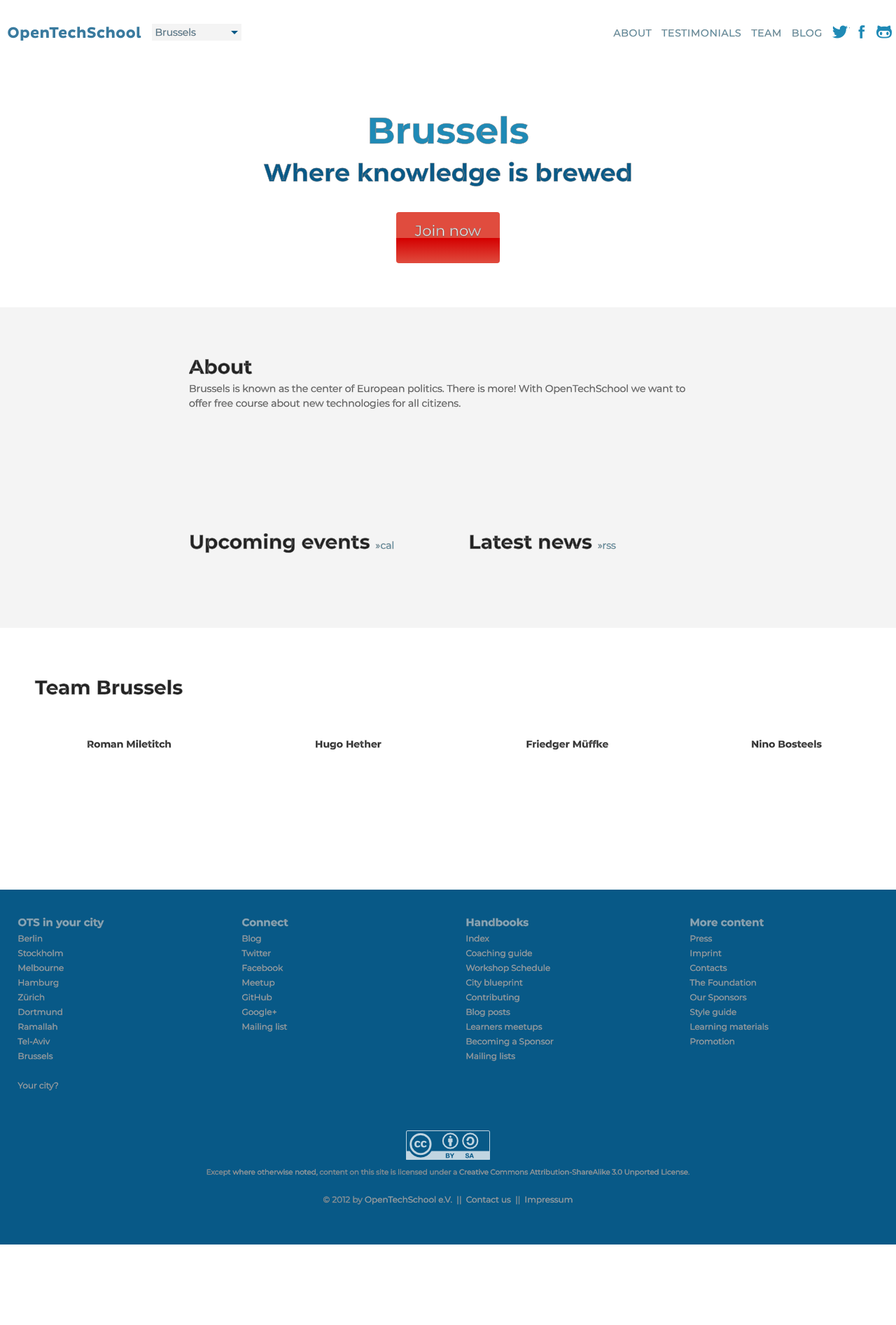
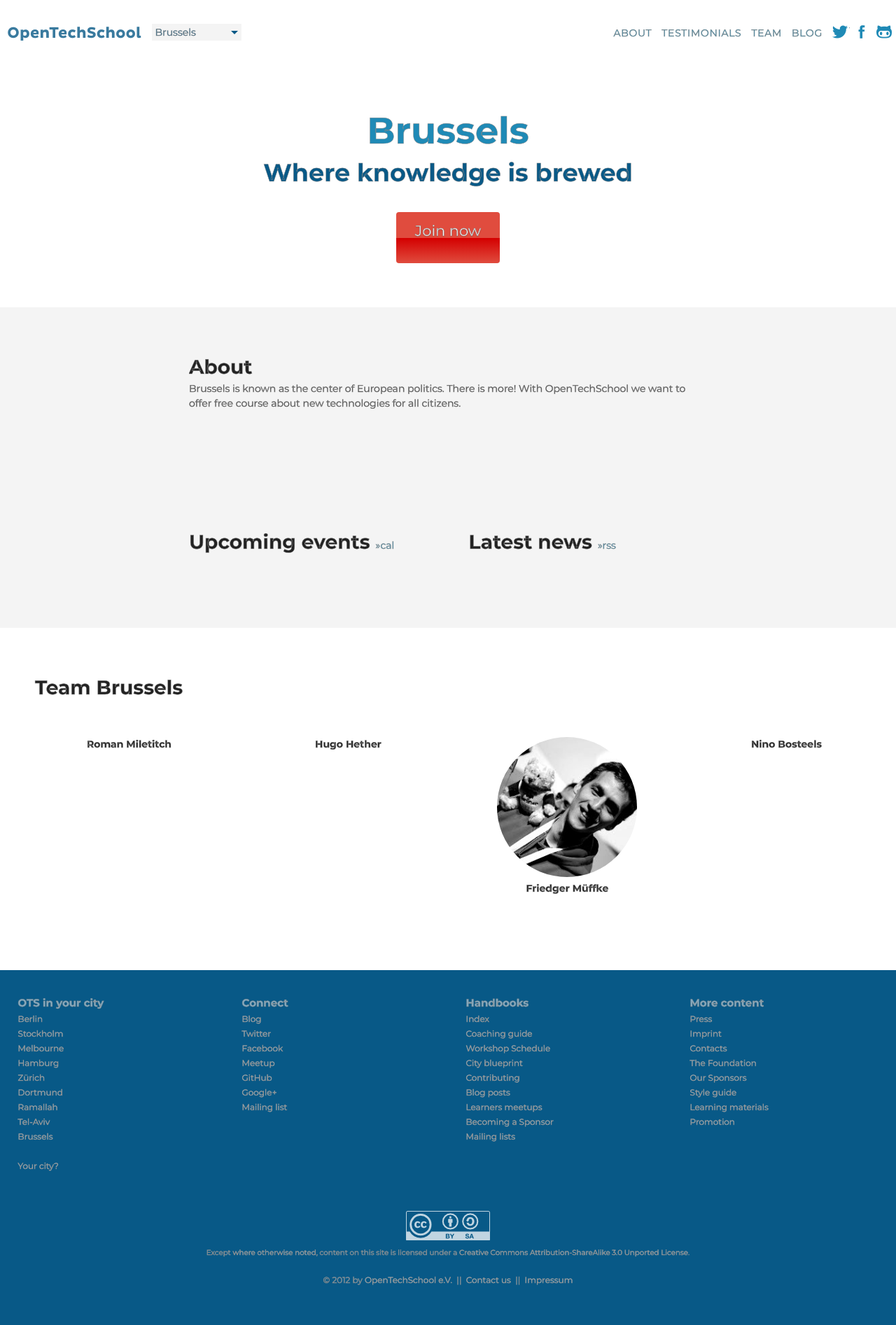
Before and after one commit to OpenTechSchool/www.opentechschool.org, a Jekyll site: the page built from brussels/index.md, in a window 1280 px wide. Shown: the whole page at 70% size. Built offline with Jekyll 4.4.1, drawn with Linux system fonts in a browser that asks for light colours; nearby versions of some CDN libraries; comment, search, counter and statistics services are not loaded; before the commit the page ends 1778 px from its top, so only the background shows below that.

Commit message:
add image

```diff
--- a/brussels/index.md
+++ b/brussels/index.md
@@ -21,6 +21,7 @@
   </li>
 
   <li class="member">
+    <img src="/images/team/friedger.jpg" alt="Friedger" title="Friedger">
     <h3>Friedger Müffke</h3>
   </li>
 
```
Also changed, not shown: images/team/friedger.jpg (added).
